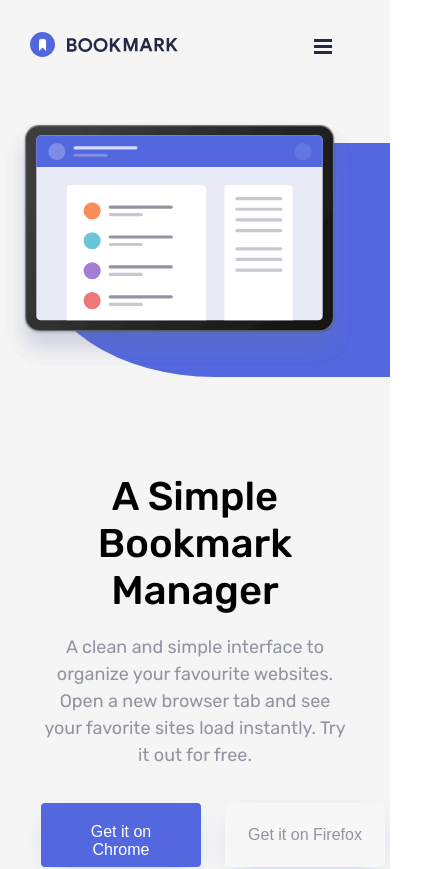
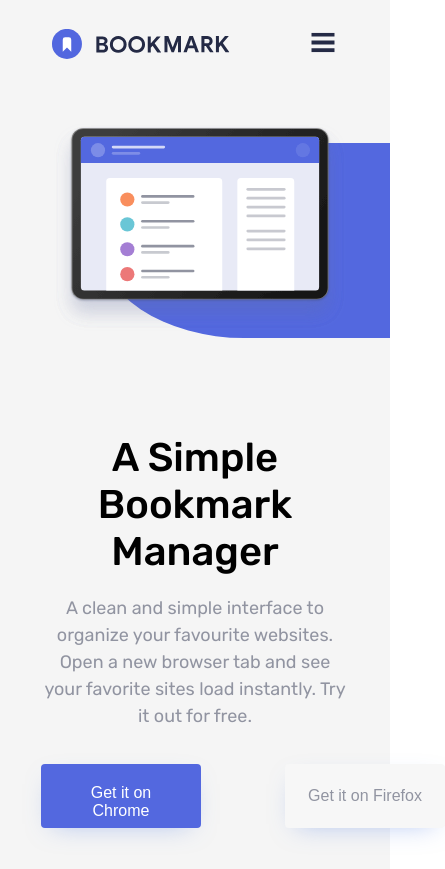
Before and after one commit to AndrzejPec/test-task, a React (Create React App) app: page / in a window 390 px wide. Shown: the top 869 px of the page, 445 px wide, since content can reach past the window. Built offline with nearby package versions, Linux system fonts and the light colour scheme.

Commit message:
Modal fixed

```diff
--- a/src/components/Features/Features.scss
+++ b/src/components/Features/Features.scss
@@ -136,15 +136,24 @@
 
 @container (min-width: 700px) {
     .features {
-        padding: 10px 0;
         text-align: left;
+
+        p {
+            margin: 20px 0;
+        }
 
         &__content {
             flex-direction: unset;
+            gap: 10%;
+            justify-content: space-between;
         }
 
         &__text-area {
             flex-direction: column;
         }
+
+        &__top {
+            display: none;
+        }
     }
 }
--- a/src/components/Hero/Hero.scss
+++ b/src/components/Hero/Hero.scss
@@ -23,8 +23,9 @@
 
     &__buttons {
         display: flex;
-        gap: 20px;
         justify-content: space-around;
+        align-self: center;
+        gap: 5rem;
     }
 
     &__button {
--- a/src/components/Illustration/Illustration.scss
+++ b/src/components/Illustration/Illustration.scss
@@ -1,7 +1,7 @@
 @import '../../styles/variables';
 
 .illustration {
-    width: 90%;
+    width: 75%;
     background-color: $lightBlue;
     height: 250px;
     position: relative;
@@ -9,25 +9,23 @@
     img.right {
       position: absolute;
       top: -10%;
-      width: 100%;
-      left: -10%;
+      width: clamp(15rem, 100%, 50ch);
+      left: -15%;
     }
 
     img.left {
-      scale: 2;
       position: absolute;
-      width: 30%;
-      right: 15%;
-      top: 20%;
+      width: 75%;
+      right: 0%;
+      top: -15%;
     }
 
   &--align-right {
     border-top-left-radius: 50%;
     border-bottom-left-radius: 50%;
-    // margin-right: -5rem;
     align-self: flex-end;
     height: 0;
-    padding-top: 60%;
+    padding-top: 50%;
   }
 
   &--align-left{
@@ -58,7 +56,14 @@
   .illustration {
     width: 50%;
     height: 0;
-    padding-top: 35%;
+    padding-top: 25%;
     margin: 0;
   }
+
+  img.left {
+    position: absolute;
+    width: 100%;
+    right: -10%;
+    top: -20%;
+  }
 }
--- a/src/components/Nav/Nav.scss
+++ b/src/components/Nav/Nav.scss
@@ -7,7 +7,7 @@
     position: relative;
 
     &__hamburger {
-        transform: scale(1.2);
+        scale: 1.3;
         position: absolute;
         top: 50%;
         right: 15%;
@@ -71,6 +71,11 @@
         background: none;
         outline: auto;
     }
+
+    &__logo {
+        margin-left: 15%;
+        scale: 1.2;
+    }
 }
 
 @media (min-width: $breakpoint) {
@@ -91,6 +96,8 @@
         &__logo {
             transform: scale(1.2) translateX(5rem);
             margin-right: 15%;
+            margin-left: -10%;
+            scale: 1.1;
         }
 
         &__hamburger {
```
